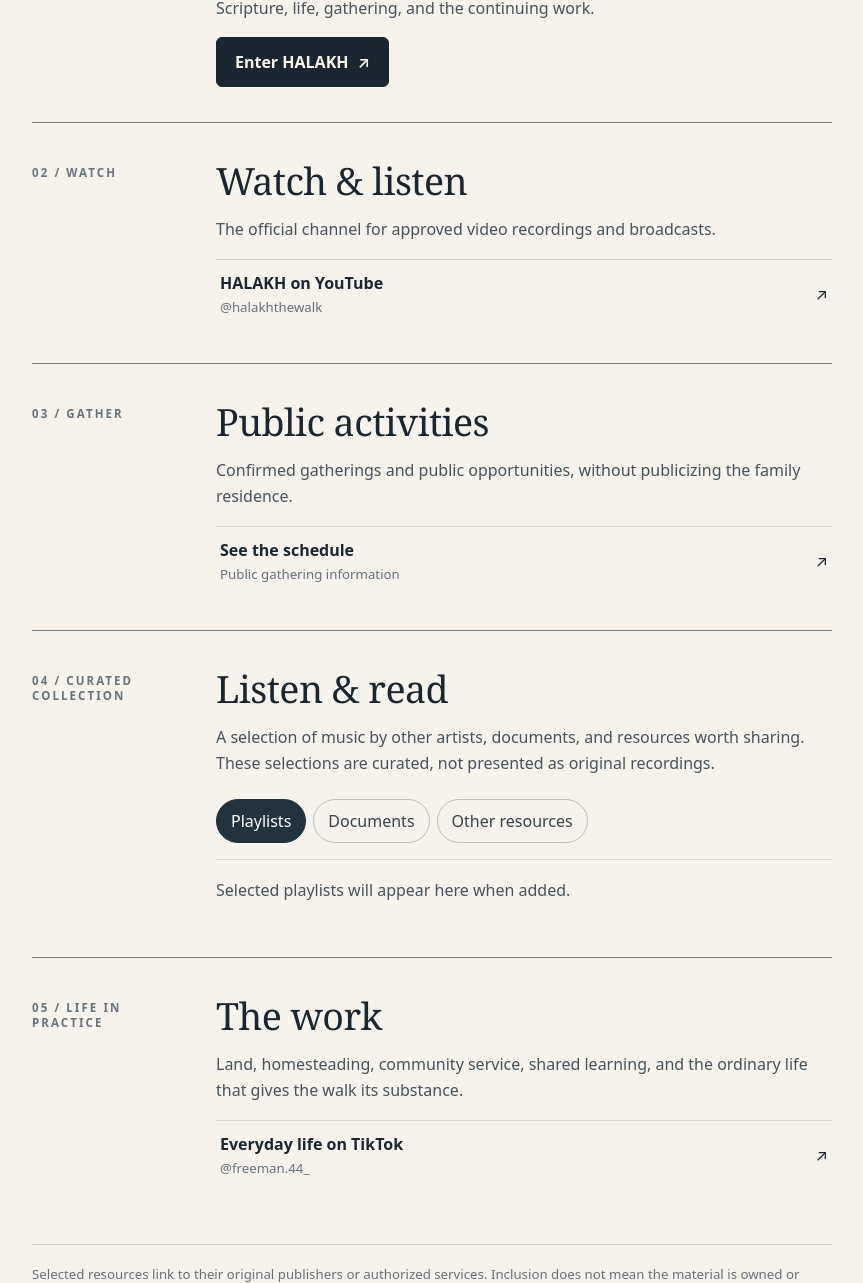
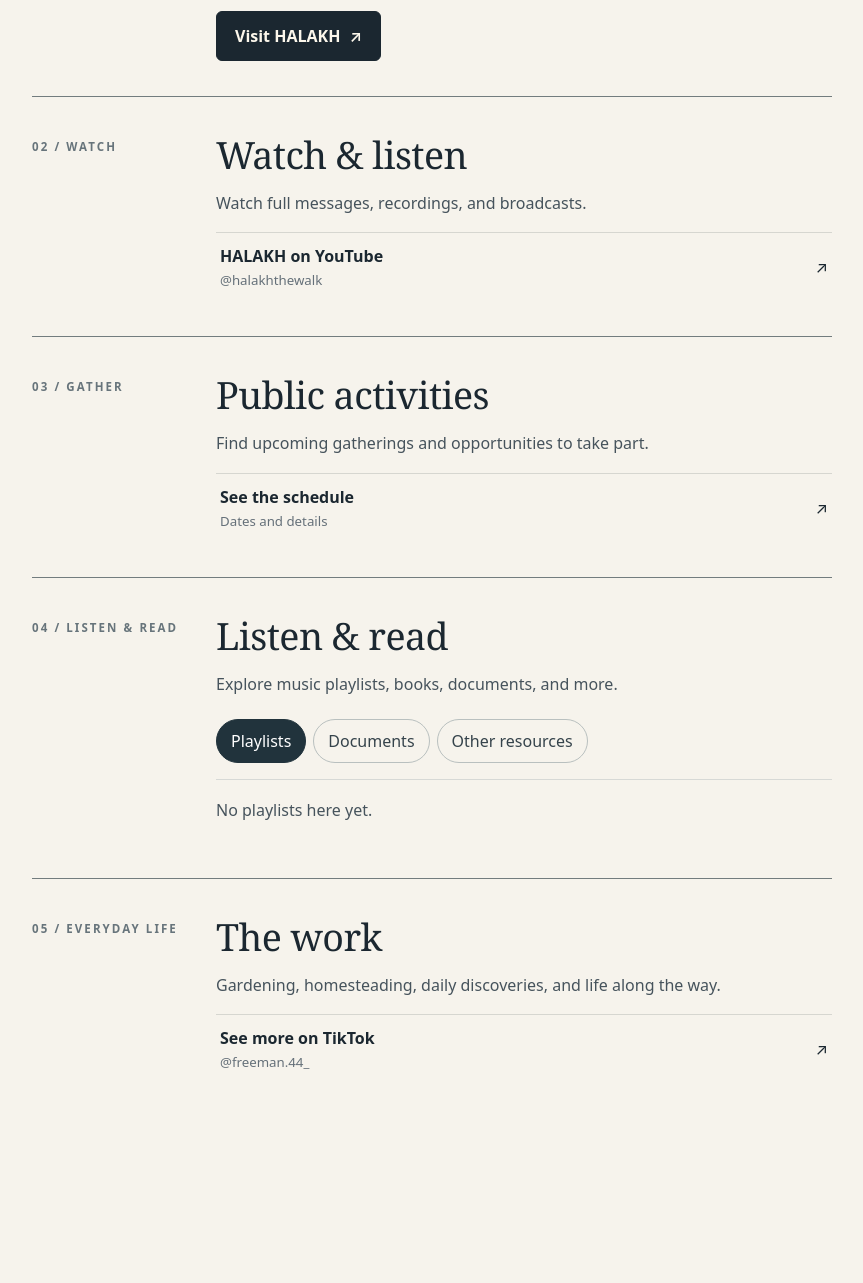
Before and after one commit to larryfreeman81-cyber/Sacred-Grace-Community, a plain HTML site: page entrance/index.html in a window 1280 px wide. Shown: the part 573-1856 px from the top of the page, without its empty margins (208-1071 px from the left). After the commit the page ends 1763 px from the top, so only its background shows below. Drawn offline with Linux system fonts and the light colour scheme.

Commit message:
Refine entrance copy for visitors, remove internal rationale and technical phrasing

```diff
--- a/entrance/index.html
+++ b/entrance/index.html
@@ -5,8 +5,8 @@
 <meta name="viewport" content="width=device-width, initial-scale=1">
 <meta name="robots" content="noindex, nofollow">
 <meta name="theme-color" content="#f6f3ec">
-<meta name="description" content="Life, land, music, Scripture and a continuing walk — current activity, selected listening, reading and public work.">
-<title>Life · Land · Listening · Reading</title>
+<meta name="description" content="Watch, listen, read, and find gatherings. Music, documents, Scripture, and everyday life.">
+<title>Life · Land · Music · Scripture</title>
 <style>
 :root{font-family:system-ui,-apple-system,'Segoe UI',Arial,sans-serif;color:#1b2730;background:#f6f3ec;font-size:16px;color-scheme:light}
 *{box-sizing:border-box}html{scroll-behavior:smooth}body{margin:0}a{color:inherit}button{font:inherit}:focus-visible{outline:3px solid #375b64;outline-offset:4px}
@@ -33,31 +33,31 @@ footer{margin-top:20px;padding-top:20px;border-top:1px solid #d2d5d1;color:#6570
 </head>
 <body>
 <div class="page">
-<header class="intro"><p class="statement">Life. Land. Music. Scripture. The Walk.</p><p class="sub">What is happening, what is worth hearing and reading, and the continuing work.</p>
+<header class="intro"><p class="statement">Life. Land. Music. Scripture. The Walk.</p><p class="sub">Watch, listen, read, or find a gathering.</p>
 <nav class="nav" aria-label="On this page"><a href="#halakh">The Walk</a><a href="#watch">Watch</a><a href="#activities">Activities</a><a href="#collections">Listen &amp; read</a></nav></header>
 <main>
-<section class="now" aria-labelledby="now-title"><div class="live"><span class="dot" aria-hidden="true"></span><h1 id="now-title">What's happening</h1></div><p id="status-message">No confirmed live broadcast at the moment. See the gathering schedule for current details.</p><a id="status-link" href="https://halakh.life/gather/" target="_blank" rel="noopener noreferrer">Current gatherings ↗</a></section>
-<section class="section" id="halakh"><div class="section-label eyebrow">01 / The walk</div><div class="section-content"><h2>HALAKH</h2><p>Scripture, life, gathering, and the continuing work.</p><a class="action" href="https://halakh.life/" target="_blank" rel="noopener noreferrer">Enter HALAKH <span aria-hidden="true">↗</span></a></div></section>
-<section class="section" id="watch"><div class="section-label eyebrow">02 / Watch</div><div class="section-content"><h2>Watch &amp; listen</h2><p>The official channel for approved video recordings and broadcasts.</p><ul class="link-list"><li><a href="https://www.youtube.com/@halakhthewalk" target="_blank" rel="noopener noreferrer"><span><b>HALAKH on YouTube</b><small>@halakhthewalk</small></span><span aria-hidden="true">↗</span></a></li></ul></div></section>
-<section class="section" id="activities"><div class="section-label eyebrow">03 / Gather</div><div class="section-content"><h2>Public activities</h2><p>Confirmed gatherings and public opportunities, without publicizing the family residence.</p><ul class="link-list"><li><a href="https://halakh.life/gather/" target="_blank" rel="noopener noreferrer"><span><b>See the schedule</b><small>Public gathering information</small></span><span aria-hidden="true">↗</span></a></li></ul></div></section>
-<section class="section" id="collections"><div class="section-label eyebrow">04 / Curated collection</div><div class="section-content"><h2>Listen &amp; read</h2><p>A selection of music by other artists, documents, and resources worth sharing. These selections are curated, not presented as original recordings.</p>
+<section class="now" aria-labelledby="now-title"><div class="live"><span class="dot" aria-hidden="true"></span><h1 id="now-title">What's happening</h1></div><p id="status-message">Find gathering details, dates, and the latest updates.</p><a id="status-link" href="https://halakh.life/gather/" target="_blank" rel="noopener noreferrer">View gatherings ↗</a></section>
+<section class="section" id="halakh"><div class="section-label eyebrow">01 / The walk</div><div class="section-content"><h2>HALAKH</h2><p>Explore Scripture, teachings, and gatherings.</p><a class="action" href="https://halakh.life/" target="_blank" rel="noopener noreferrer">Visit HALAKH <span aria-hidden="true">↗</span></a></div></section>
+<section class="section" id="watch"><div class="section-label eyebrow">02 / Watch</div><div class="section-content"><h2>Watch &amp; listen</h2><p>Watch full messages, recordings, and broadcasts.</p><ul class="link-list"><li><a href="https://www.youtube.com/@halakhthewalk" target="_blank" rel="noopener noreferrer"><span><b>HALAKH on YouTube</b><small>@halakhthewalk</small></span><span aria-hidden="true">↗</span></a></li></ul></div></section>
+<section class="section" id="activities"><div class="section-label eyebrow">03 / Gather</div><div class="section-content"><h2>Public activities</h2><p>Find upcoming gatherings and opportunities to take part.</p><ul class="link-list"><li><a href="https://halakh.life/gather/" target="_blank" rel="noopener noreferrer"><span><b>See the schedule</b><small>Dates and details</small></span><span aria-hidden="true">↗</span></a></li></ul></div></section>
+<section class="section" id="collections"><div class="section-label eyebrow">04 / Listen &amp; read</div><div class="section-content"><h2>Listen &amp; read</h2><p>Explore music playlists, books, documents, and more.</p>
 <div class="tabs" role="tablist" aria-label="Resource categories"><button id="tab-playlists" role="tab" aria-controls="resource-results" aria-selected="true" tabindex="0" data-category="playlists">Playlists</button><button id="tab-documents" role="tab" aria-controls="resource-results" aria-selected="false" tabindex="-1" data-category="documents">Documents</button><button id="tab-resources" role="tab" aria-controls="resource-results" aria-selected="false" tabindex="-1" data-category="resources">Other resources</button></div>
 <div id="resource-results" role="tabpanel" aria-labelledby="tab-playlists" aria-live="polite"></div>
 </div></section>
-<section class="section" id="work"><div class="section-label eyebrow">05 / Life in practice</div><div class="section-content"><h2>The work</h2><p>Land, homesteading, community service, shared learning, and the ordinary life that gives the walk its substance.</p><ul class="link-list"><li><a href="https://www.tiktok.com/@freeman.44_" target="_blank" rel="noopener noreferrer"><span><b>Everyday life on TikTok</b><small>@freeman.44_</small></span><span aria-hidden="true">↗</span></a></li></ul></div></section>
-</main><footer>Selected resources link to their original publishers or authorized services. Inclusion does not mean the material is owned or produced by this site.</footer>
+<section class="section" id="work"><div class="section-label eyebrow">05 / Everyday life</div><div class="section-content"><h2>The work</h2><p>Gardening, homesteading, daily discoveries, and life along the way.</p><ul class="link-list"><li><a href="https://www.tiktok.com/@freeman.44_" target="_blank" rel="noopener noreferrer"><span><b>See more on TikTok</b><small>@freeman.44_</small></span><span aria-hidden="true">↗</span></a></li></ul></div></section>
+</main>
 </div>
 <script>
 /** Curated collection. Add genuine third-party music playlists and authorized document links.
  * Categories: 'playlists', 'documents', 'resources'.
  */
 const entries=[
- {category:'documents',title:'HALAKH — Free book reader',source:'HALAKH',description:'Read the existing HALAKH book online, without an account.',url:'https://halakh.life/book/read/'},
- {category:'resources',title:'Sacred Calendar',source:'HALAKH',description:'Explore the public sacred calendar.',url:'https://halakh.life/appointed/'}
+ {category:'documents',title:'HALAKH — Free book reader',source:'HALAKH',description:'Open the book and read online.',url:'https://halakh.life/book/read/'},
+ {category:'resources',title:'Sacred Calendar',source:'HALAKH',description:'View the sacred calendar.',url:'https://halakh.life/appointed/'}
 ];
 const labels={playlists:'Playlists',documents:'Documents',resources:'Other resources'};
 function safeUrl(s){try{const u=new URL(s);return u.protocol==='https:'?u.href:null}catch{return null}}
-function render(category){const out=document.getElementById('resource-results');const items=entries.filter(x=>x.category===category&&safeUrl(x.url));out.replaceChildren();const tab=document.querySelector('button[data-category="'+category+'"]');out.setAttribute('aria-labelledby',tab.id);if(!items.length){const p=document.createElement('p');p.className='empty';p.textContent=category==='playlists'?'Selected playlists will appear here when added.':'Selected resources will appear here when added.';out.append(p);return;}
+function render(category){const out=document.getElementById('resource-results');const items=entries.filter(x=>x.category===category&&safeUrl(x.url));out.replaceChildren();const tab=document.querySelector('button[data-category="'+category+'"]');out.setAttribute('aria-labelledby',tab.id);if(!items.length){const p=document.createElement('p');p.className='empty';p.textContent=category==='playlists'?'No playlists here yet.':'Nothing here yet.';out.append(p);return;}
 for(const x of items){const article=document.createElement('article');article.className='resource-item';const meta=document.createElement('div');meta.className='resource-meta';meta.textContent=x.source||labels[category];const heading=document.createElement('h3');const a=document.createElement('a');a.href=safeUrl(x.url);a.target='_blank';a.rel='noopener noreferrer';a.textContent=x.title+' ↗';heading.append(a);const p=document.createElement('p');p.textContent=x.description||'';article.append(meta,heading,p);out.append(article)}}
 const tabs=Array.from(document.querySelectorAll('[role="tab"]'));tabs.forEach((button,index)=>{button.addEventListener('click',()=>{tabs.forEach(b=>{const chosen=b===button;b.setAttribute('aria-selected',String(chosen));b.tabIndex=chosen?0:-1});render(button.dataset.category)});button.addEventListener('keydown',ev=>{if(!['ArrowLeft','ArrowRight','Home','End'].includes(ev.key))return;ev.preventDefault();const next=ev.key==='Home'?0:ev.key==='End'?tabs.length-1:(index+(ev.key==='ArrowLeft'?-1:1)+tabs.length)%tabs.length;tabs[next].focus();tabs[next].click()})});render('playlists');
 </script>
```
